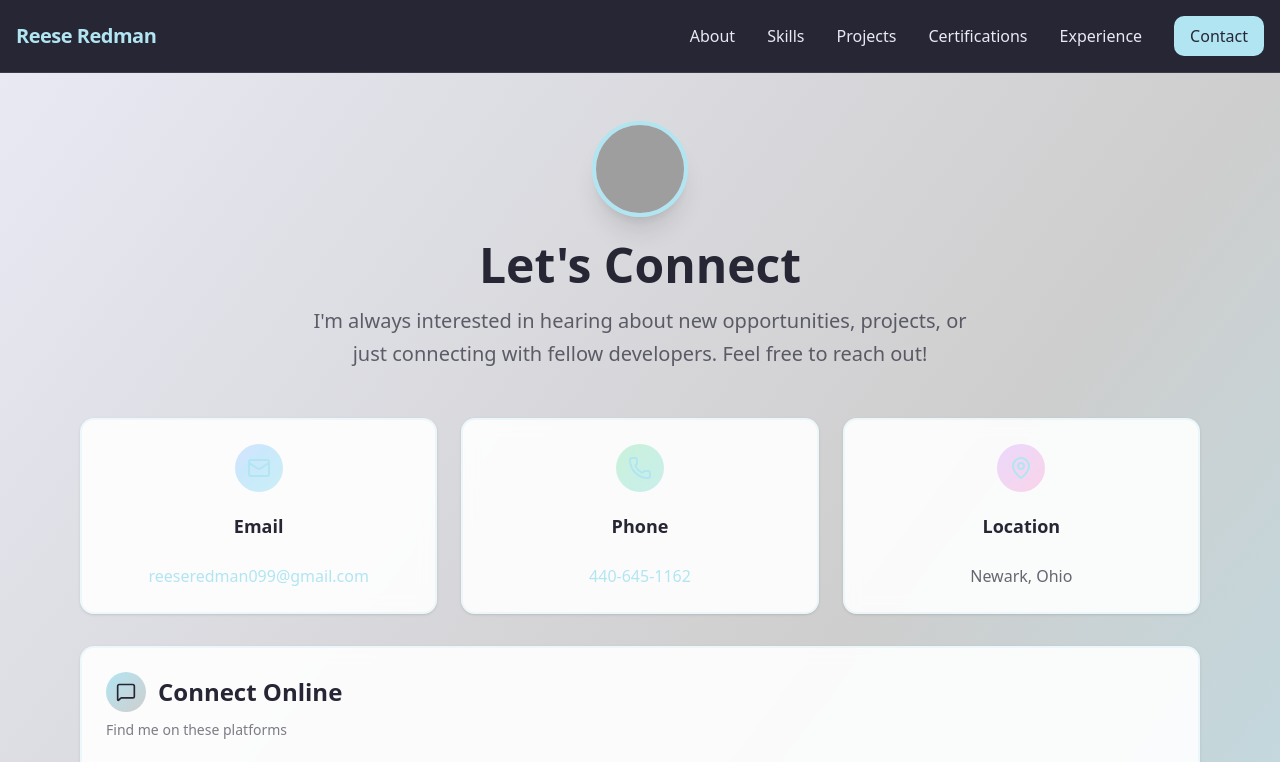
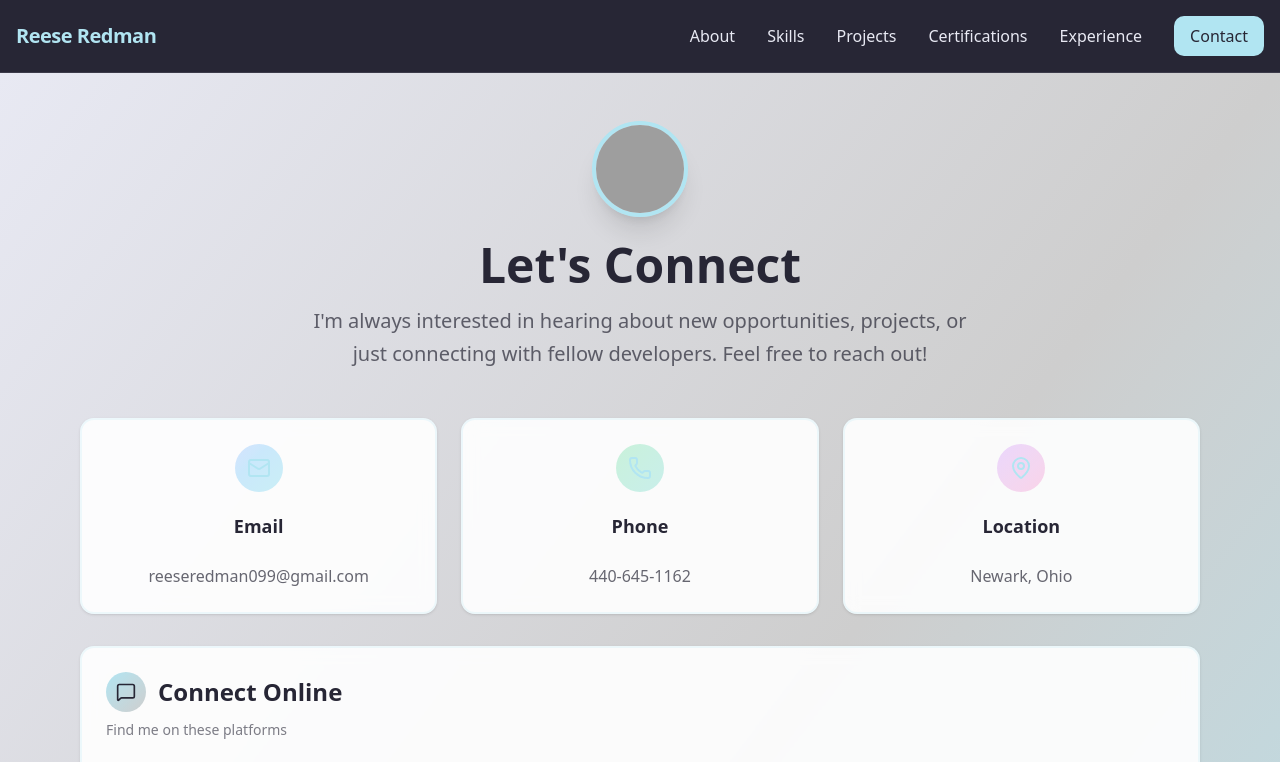
Before and after one commit to Reese408/Portfolio-App, a Next.js app in the folder my-app/: page /contact in a window 1280 px wide. Shown: the top 762 px of the page. Built offline with nearby package versions, Linux system fonts and the light colour scheme; grey boxes are pictures that could not be loaded.

Commit message:
fixed up some buggy text

```diff
--- a/my-app/components/contact/ContactContent.tsx
+++ b/my-app/components/contact/ContactContent.tsx
@@ -155,7 +155,7 @@ export default function ContactContent({ resume }: ContactContentProps) {
                     {method.href ? (
                       <a
                         href={method.href}
-                        className="text-[rgb(177,229,242)] hover:text-[rgb(177,229,242)]/80 font-medium transition-colors"
+                        className="text-[rgb(39,38,53)]/70 hover:text-[rgb(39,38,53)] font-medium transition-colors"
                       >
                         {method.value}
                       </a>
```
